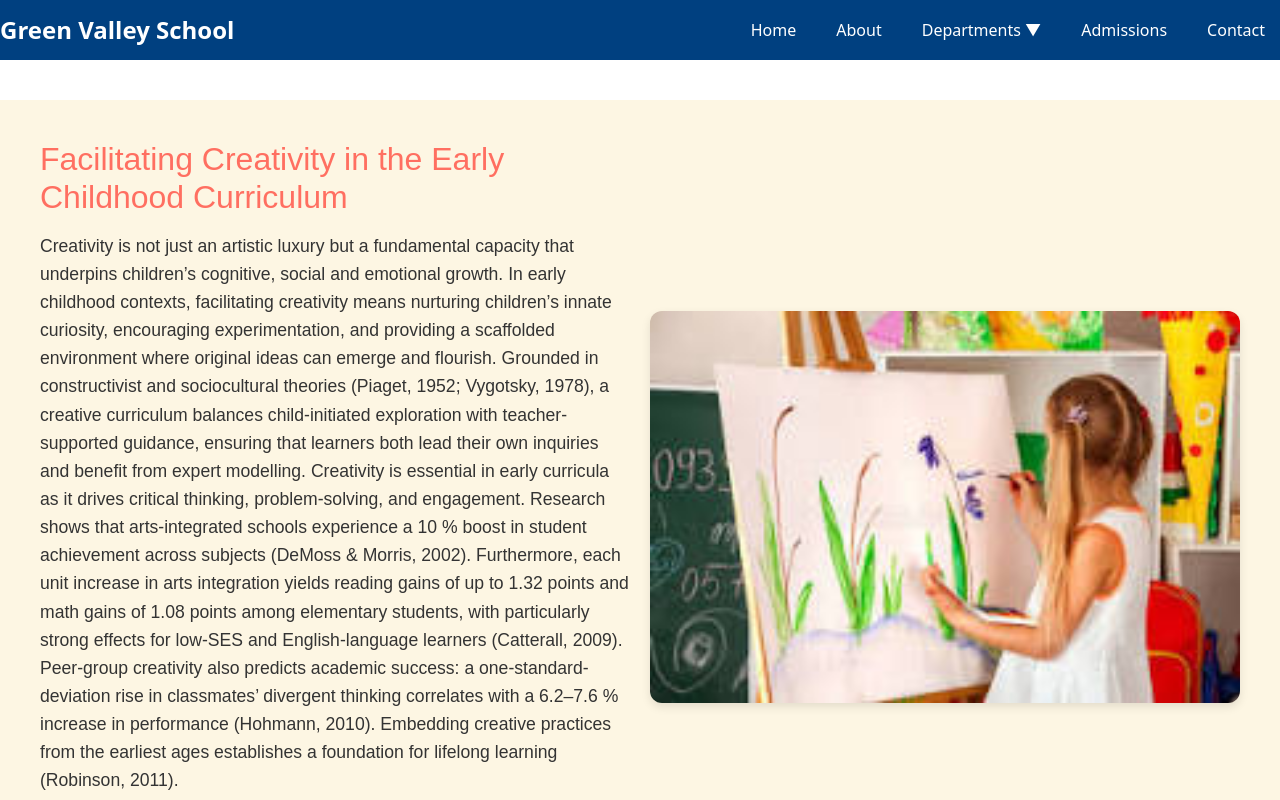
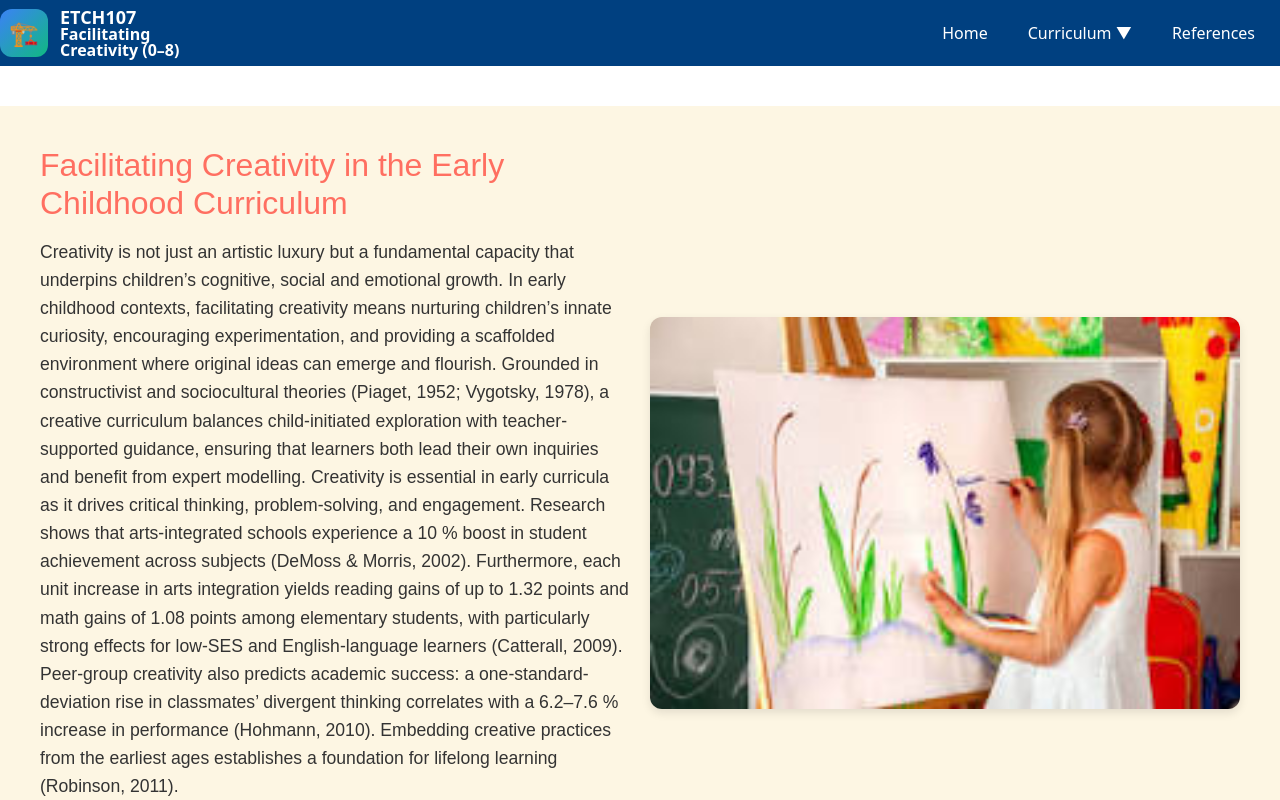
Before and after one commit to KashifShahzad999/Child-School-Curriculum, a React (Vite) app: page / in a window 1280 px wide. Shown: the top 800 px of the page. Built offline with nearby package versions, Linux system fonts and the light colour scheme.

Commit message:
image set

```diff
--- a/package.json
+++ b/package.json
@@ -14,7 +14,7 @@
     "react": "^18.3.1",
     "react-bootstrap": "^2.10.6",
     "react-dom": "^18.3.1",
-    "react-router-dom": "^7.0.2"
+    "react-router-dom": "^7.8.0"
   },
   "devDependencies": {
     "@types/react": "^18.2.66",
--- a/src/App.jsx
+++ b/src/App.jsx
@@ -1,12 +1,8 @@
 import React from "react";
 import NavBar from "./Components/Nav-Bar/NavBar";
-import Services from "./Components/Services/Services";
-// import Categories from "./Components/Categories/Categorie";
-import Contact from "./Components/Contact-Us/Contact";
+import { BrowserRouter as Router, Routes, Route } from "react-router-dom";
+
 import Home from "./Components/HomePage/Home";
-import About from "./Components/About/About";
-import Teams from "./Components/Team-members/Teams";
-import { BrowserRouter as Router, Routes, Route } from "react-router-dom";
 import Art from "./Components/Art/Art";
 import Drama from "./Components/Drama/Drama";
 import Music from "./Components/Movement & Music/Music";
@@ -18,24 +14,26 @@ import Mathematics from "./Components/Mathematics/Mathematics";
 import Humanities from "./Components/Humanities/Humanities";
 import Curriculum from "./Components/Curriculum/Curriculum";
 import References from "./Components/References/References";
+
 function App() {
   return (
-    <>
-
+    <Router>
       <NavBar />
- <Home/>
- <Art/>
- <Drama/>
- <Music/>
- <Language/>
- <Science/>
- <Engineering/>
- <Technologies/>
- <Mathematics/>
- <Humanities/>
- <Curriculum/>
- <References/>
-    </>
+      <Routes>
+        <Route path="/" element={<Home />} />
+        <Route path="/art" element={<Art />} />
+        <Route path="/drama" element={<Drama />} />
+        <Route path="/music" element={<Music />} />
+        <Route path="/language" element={<Language />} />
+        <Route path="/science" element={<Science />} />
+        <Route path="/engineering" element={<Engineering />} />
+        <Route path="/technologies" element={<Technologies />} />
+        <Route path="/mathematics" element={<Mathematics />} />
+        <Route path="/humanities" element={<Humanities />} />
+        <Route path="/curriculum" element={<Curriculum />} />
+        <Route path="/references" element={<References />} />
+      </Routes>
+    </Router>
   );
 }
 
--- a/src/Components/Nav-Bar/NavBar.jsx
+++ b/src/Components/Nav-Bar/NavBar.jsx
@@ -1,5 +1,6 @@
 import React, { useState } from "react";
 import "./Navbar.css"; // we'll add styles next
+import { Link } from "react-router-dom";
 
 const Navbar = () => {
   const [menuOpen, setMenuOpen] = useState(false);
@@ -7,34 +8,56 @@ const Navbar = () => {
 
   return (
     <nav className="navbar">
-      <div className="logo">Green Valley School</div>
+        <div className="logo">
+      <Link to="/" className="logo-link">
+        <div className="logo-icon">🏗️</div>
+        <div className="logo-text">
+          <div className="logo-title">ETCH107</div>
+          <div className="logo-subtitle">Facilitating</div>
+          <div className="logo-subtitle">Creativity (0–8)</div>
+        </div>
+      </Link>
+    </div>
       <div className="menu-toggle" onClick={() => setMenuOpen(!menuOpen)}>
         ☰
       </div>
       <ul className={`nav-links ${menuOpen ? "show" : ""}`}>
-        <li><a href="#">Home</a></li>
-        <li><a href="#">About</a></li>
+        <li>
+          <a href="/">Home</a>
+        </li>
+
 
         <li
           className="dropdown"
           onMouseEnter={() => setDropdownOpen(true)}
           onMouseLeave={() => setDropdownOpen(false)}
         >
-          <a href="#">
-            Departments ▼
-          </a>
+          <a href="#"> Curriculum ▼</a>
+
           {dropdownOpen && (
             <div className="dropdown-content">
-              <a href="#">Science</a>
-              <a href="#">Mathematics</a>
-              <a href="#">Arts</a>
-              <a href="#">Sports</a>
+              <Link to="/art">Arts</Link>
+              <Link to="/drama">Drama</Link>
+              <Link to="/music">Movement & Music</Link>
+              <Link to="/language">language and literacy</Link>{" "}
+              <Link to="/science">Science</Link>
+              <Link to="/engineering">Engineering</Link>
+              <Link to="/technologies">Technologies</Link>
+              <Link to="/mathematics">Maths & numeracy</Link>
+              <Link to="/humanities">Humanities & Social Science</Link>
+              <Link to="/curriculum">Curriculum</Link>
+
+              {/* Add this route if you have a Sports page */}
             </div>
           )}
         </li>
 
-        <li><a href="#">Admissions</a></li>
-        <li><a href="#">Contact</a></li>
+        <li>
+          <a href="/references">References</a>
+        </li>
+        <li>
+          {/* <a href="#">Contact</a> */}
+        </li>
       </ul>
     </nav>
   );
--- a/src/Components/Nav-Bar/Navbar.css
+++ b/src/Components/Nav-Bar/Navbar.css
@@ -78,3 +78,43 @@
     display: block;
   }
 }
+
+.logo {
+  display: flex;
+  align-items: center;
+}
+
+.logo-link {
+  display: flex;
+  align-items: center;
+  text-decoration: none;
+  color: #374151; /* dark slate gray */
+}
+
+.logo-icon {
+  background: linear-gradient(135deg, #3b82f6, #10b981); /* blue-green gradient */
+  border-radius: 12px;
+  padding: 10px;
+  font-size: 24px;
+  margin-right: 12px;
+  display: flex;
+  align-items: center;
+  justify-content: center;
+  width: 48px;
+  height: 48px;
+  color: white;
+}
+
+.logo-title {
+  font-weight: 700;
+  font-size: 18px;
+  line-height: 1;
+   color: white;
+}
+
+.logo-subtitle {
+  font-weight: 600;
+  font-size: 16px;
+  line-height: 1;
+   color: white;
+}
```
Also changed, not shown: 1 other file (tests, documents, lock files or other folders).
